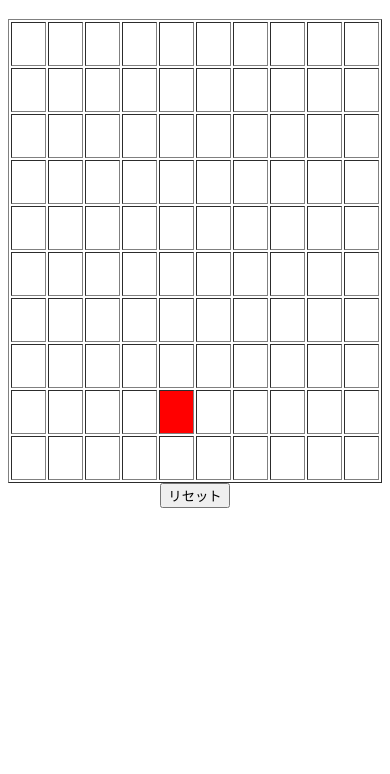
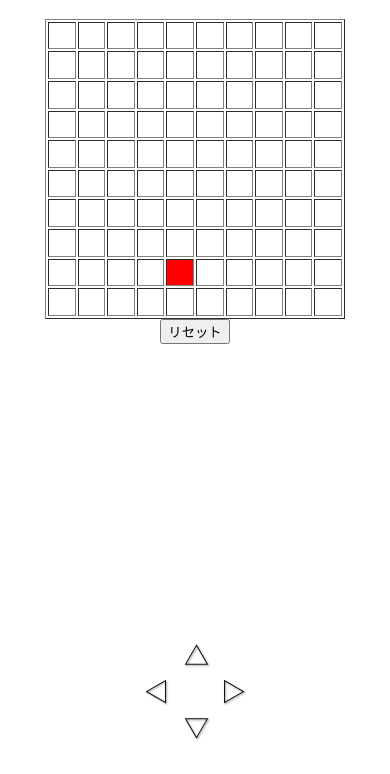
Before and after one commit to chiharakenta/games, a plain HTML site: page pazzle/index.html in a window 390 px wide. Shown: the part 70-844 px from the top of the page. Drawn offline with Linux system fonts and the light colour scheme.

Commit message:
feat(pazzle): ボタンタップによる操作を追加

```diff
--- a/pazzle/index.html
+++ b/pazzle/index.html
@@ -140,6 +140,13 @@
         <div>クリア</div>
         <button id="retry">もう一度遊ぶ</button>
     </div>
+    <div class="controller">
+        <div class="keys">
+            <div id="up" class="key up">△</div>
+            <div id="left" class="key left">◁</div><div id="right" class="key right">▷</div>
+            <div id="down" class="key down">▽</div>
+        </div>
+    </div>
     <script src="./script.js"></script>
 </body>
 </html>
--- a/pazzle/script.js
+++ b/pazzle/script.js
@@ -66,3 +66,17 @@ document.getElementById('retry').onclick = function() {
   unClear();
   initPosition();
 }
+const keys = document.getElementsByClassName('key');
+for (i in keys) {
+  keys[i].onclick = function() {
+    if (this.id === 'up') yAxis--;
+    if (this.id === 'down') yAxis++;
+    if (this.id === 'left') xAxis--;
+    if (this.id === 'right') xAxis++;
+    if(yAxis < 0) yAxis++;
+    if(xAxis < 0) xAxis++;
+    if(yAxis > 9) yAxis--;
+    if(xAxis > 9) xAxis--;
+    setPosition(yAxis, xAxis);
+  }
+}
--- a/pazzle/style.css
+++ b/pazzle/style.css
@@ -4,10 +4,18 @@ h1 {
 }
 table {
     margin: 0 auto;
+    width: 400px;
+    height: 400px;
+}
+@media screen and (max-width: 600px) {
+    table {
+        width: 300px;
+        height: 300px;
+    }
 }
 td {
-    width: 40px;
-    height: 40px;
+    width: 10%;
+    height: 10%;
     cursor: pointer;
 }
 
@@ -46,3 +54,62 @@ td {
 .text-center {
     text-align: center;
 }
+
+.controller {
+    position: fixed;
+    right: 0;
+    left: 0;
+    bottom: 10px;
+    margin: 0 auto;
+    width: 400px;
+    font-size: 25px;
+    text-align: center;
+}
+@media screen and (max-width: 600px) {
+    .controller {
+        width: 300px;
+    }
+}
+.keys {
+    display: inline-block;
+    text-align: left;
+    padding: 20px;
+}
+.up {
+    margin-left: 40px;
+}
+.left, .right {
+    display: inline-block;
+}
+.right {
+    margin-left: 52px;
+}
+.down {
+    margin-left: 40px;
+}
+.up, .left, .right, .down {
+    text-shadow: 1px 1px 2px #808080;
+}
+.up:hover, .left:hover, .right:hover, .down:hover {
+    cursor: pointer;
+}
+.up:active {
+    text-shadow: 0px 0px 1px #808080;
+    margin-right: -1px;
+    margin-bottom: -1px;
+}
+.right:active {
+    text-shadow: 0px 0px 1px #808080;
+    margin-right: -1px;
+    margin-bottom: -1px;
+}
+.left:active {
+    text-shadow: 0px 0px 1px #808080;
+    margin-right: -1px;
+    margin-bottom: -1px;
+}
+.down:active {
+    text-shadow: 0px 0px 1px #808080;
+    margin-right: -1px;
+    margin-bottom: -1px;
+}
```
